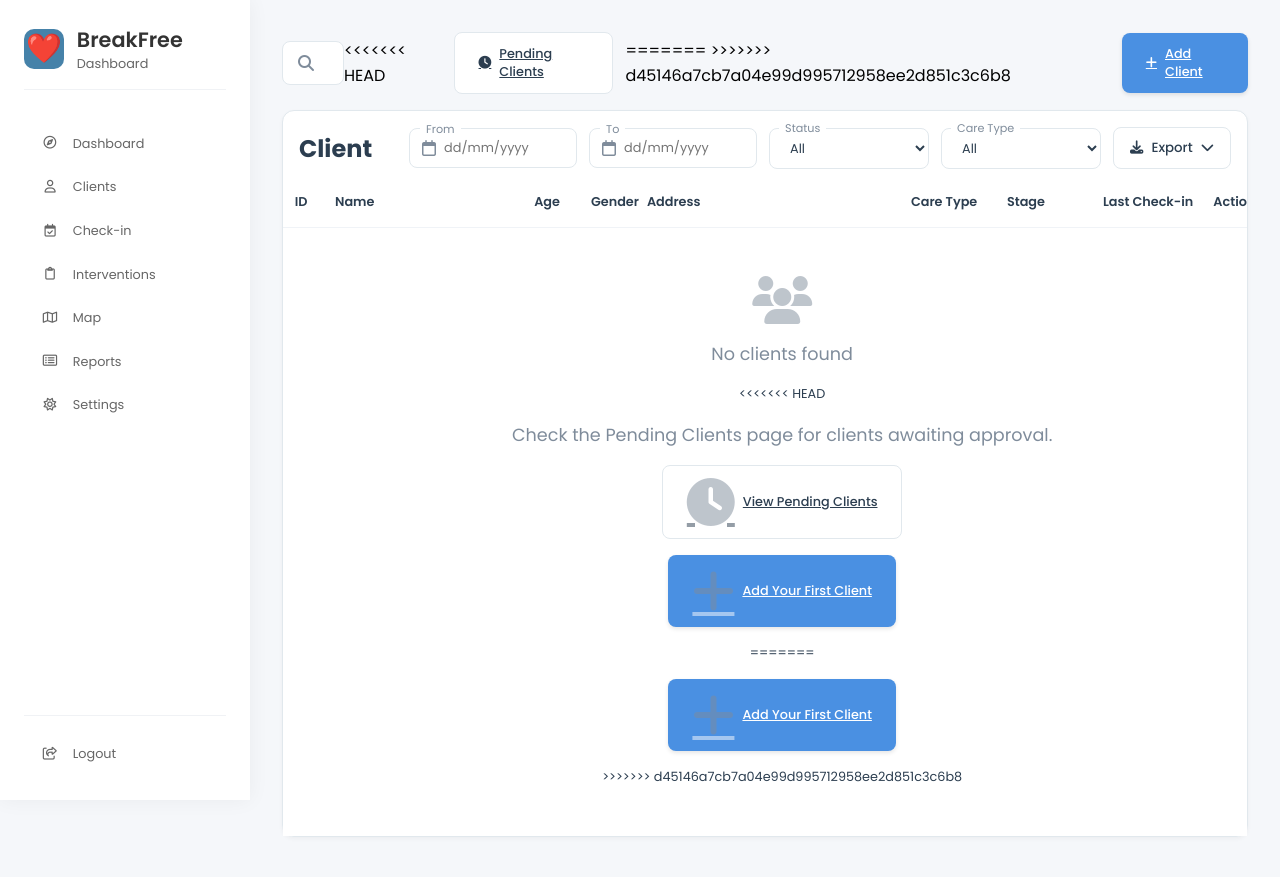
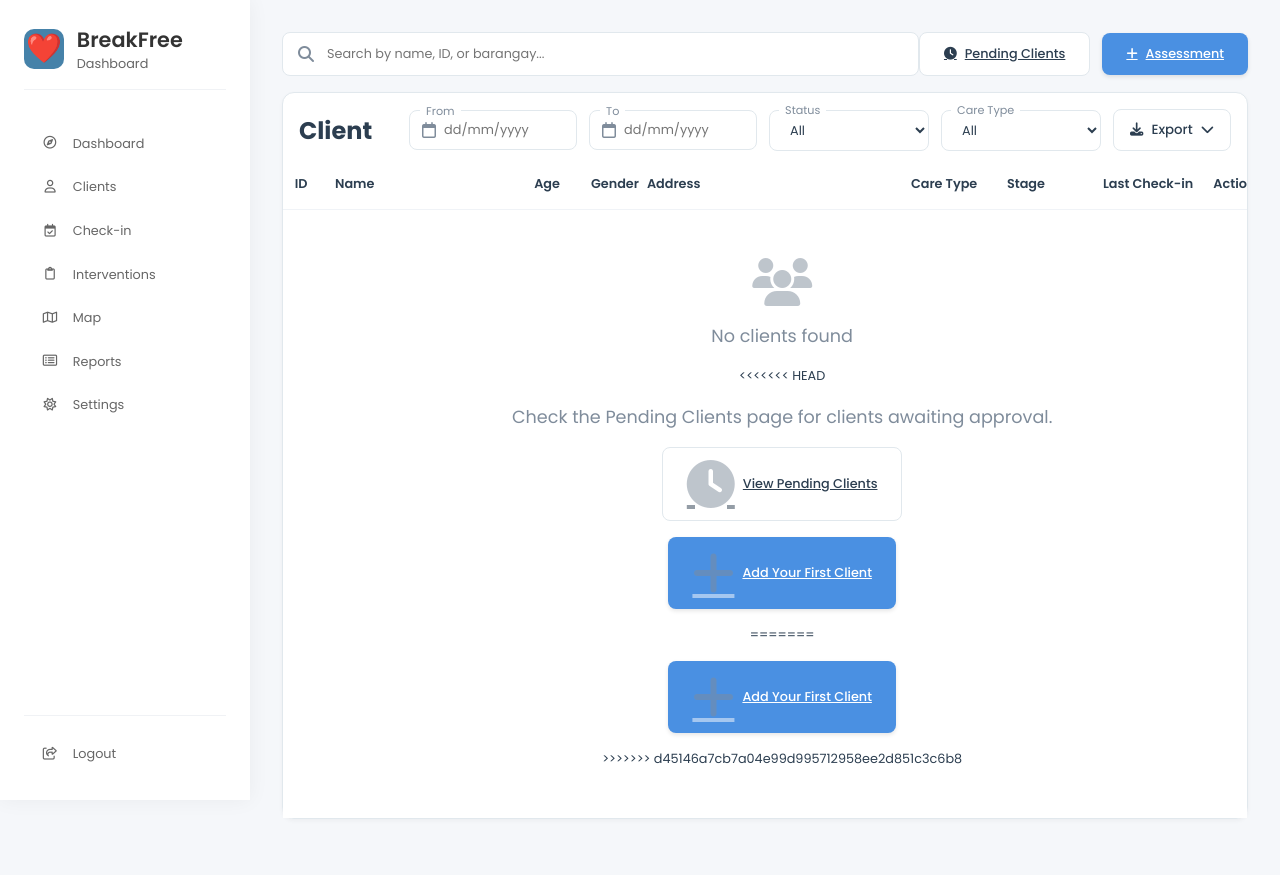
Before and after one commit to sicyyc/Breakfree, a Flask app: page /clients in a window 1280 px wide. Shown: the top 877 px of the page. After the commit the page ends 822 px from the top, so only its background shows below. Run offline with Flask 3, Linux system fonts and the light colour scheme; the visitor is signed in with stand-in values (Sample User, id 1); data that the repository does not hold is empty; some libraries are stand-ins or nearby versions.

Commit message:
PENDING CLIENTS

```diff
--- a/templates/clients.html
+++ b/templates/clients.html
@@ -17,17 +17,14 @@
     </div>
   </div>
   <div class="actions actions-right">
-<<<<<<< HEAD
     {% if session.role == 'admin' %}
     <a href="{{ url_for('pending_clients') }}" class="btn-secondary">
       <i class="fas fa-clock"></i> Pending Clients
     </a>
     {% endif %}
-=======
->>>>>>> d45146a7cb7a04e99d995712958ee2d851c3c6b8
     {% if session.role != 'caseworker' %}
     <a href="{{ url_for('add_client') }}" class="btn-primary">
-      <i class="fas fa-plus"></i> Add Client
+      <i class="fas fa-plus"></i> Assessment
     </a>
     {% endif %}
   </div>
@@ -55,10 +52,7 @@
           <option value="active">Active</option>
           <option value="relapsed">Relapsed</option>
           <option value="review">Review</option>
-<<<<<<< HEAD
           <option value="rejected">Rejected</option>
-=======
->>>>>>> d45146a7cb7a04e99d995712958ee2d851c3c6b8
         </select>
       </div>
       <div class="filter-input" data-label="Care Type">
```
